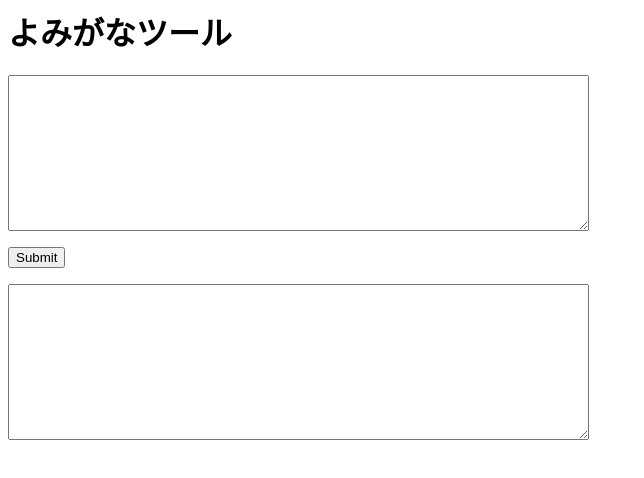
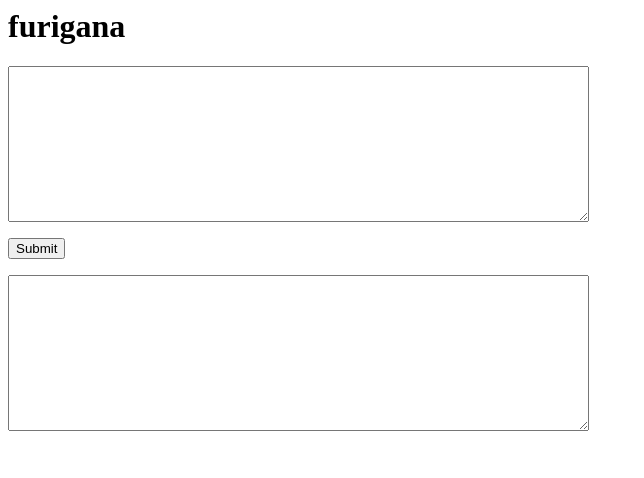
Before and after one commit to morygonzalez/furigana, a plain HTML site: page index.html in a window 1280 px wide. Shown: the whole page, without its empty margins (0-644 px from the left). Drawn offline with Linux system fonts and the light colour scheme.

```diff
--- a/index.html
+++ b/index.html
@@ -24,7 +24,7 @@
     </script>
   </head>
   <body>
-    <h1>よみがなツール</h1>
+    <h1>furigana</h1>
     <form action="yomigana.rb" method="post">
       <textarea id="text_input" name="text_input" cols="70" rows="10"></textarea>
       <p><input type="submit" id="button" onclick="return false;"></p>
```
Also changed, not shown: 1 other file.
